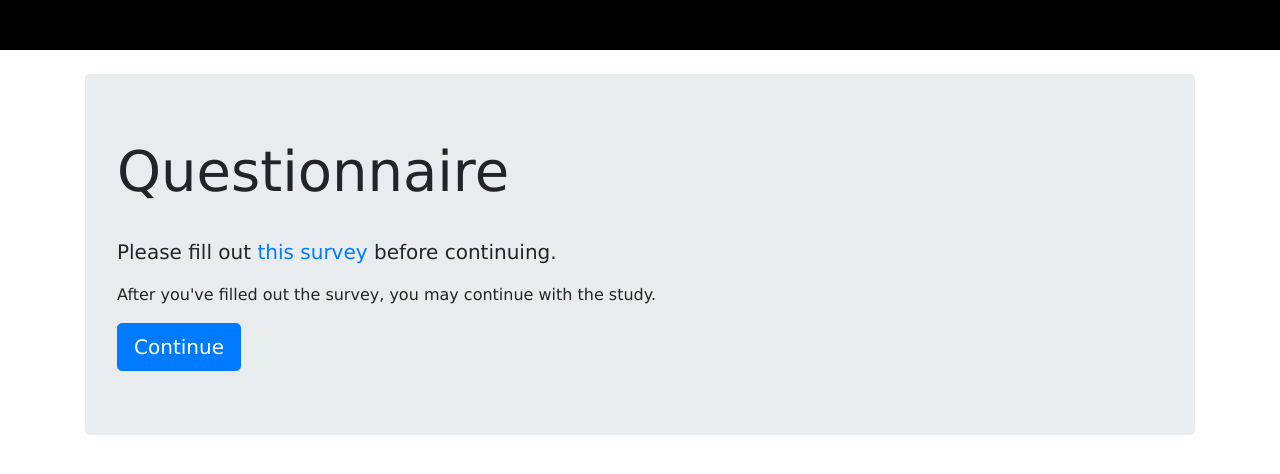
After one commit to KulkarniAbhishekM/elx-lab-study-heroku, a Flask app: page /survey2 in a window 1280 px wide. The commit adds this page. Shown: the top 474 px of the page. Run offline with Flask 2, Linux system fonts and the light colour scheme; the visitor is signed in with stand-in values (Sample User, id 1); some libraries are stand-ins or nearby versions.

Commit message:
added survey page and deleted some vids to add again

```diff
--- a/app.py
+++ b/app.py
@@ -189,6 +189,13 @@ def study_break():
     else:
         return redirect(url_for('demographics'))
 
+@app.route("/survey1")
+def survey_exp():
+    return render_template("survey-exp.html", start=session['start'])
+
+@app.route("/survey2")
+def survey_con():
+    return render_template("survey-con.html", start=session['start'])
 
 @app.route("/superposition", methods=['GET', 'POST'])
 def superposition():
@@ -284,10 +291,12 @@ def dnsHarvesting():
             db.child(session['username']).child('experimental').child('dns').update(data)
             session['dns'] = True
 
-            if session['start'] == 'e':
-                return redirect(url_for('study_break'))
-            elif session['start'] == 'c':
-                return redirect(url_for('final_page'))
+            return redirect(url_for('survey_exp'))
+            # if session['start'] == 'e':
+            #     return redirect(url_for('survey_exp'))
+            #     # return redirect(url_for('study_break'))
+            # elif session['start'] == 'c':
+            #     return redirect(url_for('final_page'))
 
 
         return render_template("dns-harvesting.html", form=form, user=session['username'], interest=session['interest'], sec1=session['superposition'], sec2=session['restAPI'], sec3=session['dns'], one_liner=one_liner, lesson=lesson)
@@ -372,10 +381,11 @@ def cloud():
             db.child(session['username']).child('control').child('cloud').update(data)
             session['cloud'] = True
 
-            if session['start'] == 'e':
-                return redirect(url_for('final_page'))
-            elif session['start'] == 'c':
-                return redirect(url_for('study_break'))
+            return redirect(url_for('survey_con'))
+            # if session['start'] == 'e':
+            #     return redirect(url_for('final_page'))
+            # elif session['start'] == 'c':
+            #     return redirect(url_for('study_break'))
 
         return render_template("cloud.html", form=form, user=session['username'],  sec1=session['entanglement'], sec2=session['cryptography'], sec3=session['cloud'])
     else:
--- a/templates/study-intro.html
+++ b/templates/study-intro.html
@@ -9,7 +9,7 @@
     <div class="container align-self-center">
         <div class="jumbotron">
             <h1 class="display-4">Section 1</h1>
-            <p class="lead">The researcher will now explain the study process. Click "Begin" when you are ready to
+            <p class="lead">WE NEED TO ADD INTRODUCTION HERE! Click "Begin" when you are ready to
                 begin Section 1.</p>
             {#<hr class="my-4">
             <p>Here are potentially some more instructions</p>#}
--- /dev/null
+++ b/templates/survey-con.html
@@ -0,0 +1,33 @@
+{% extends "base.html"%}
+{% block content %}
+
+
+<br>
+
+<div class="d-flex justify-content-center">
+
+    <div class="container align-self-center">
+        <div class="jumbotron">
+            <h1 class="display-4">Questionnaire</h1>
+            <br>
+            <p class="lead">Please fill out <a href="https://ufl.qualtrics.com/jfe/form/SV_54kwqGpdA7wQFqm" target="_blank">this survey</a> before continuing.</p>
+
+
+            <p>After you've filled out the survey, you may continue with the study.</p>
+           {% if start == 'e' %}
+                <a href="{{url_for('final_page')}}"> <button type="button" class="btn btn-primary btn-lg">Continue
+                        </button></a>
+                {% elif start == 'c' %}
+                <a href="{{url_for('study_break')}}"> <button type="button" class="btn btn-primary btn-lg">Continue
+                        </button></a>
+                {%endif%}
+        </div>
+
+    </div>
+
+</div>
+
+
+
+
+{% endblock %}
```
Also changed, not shown: templates/survey-exp.html (added, +33 -0 lines), 1 other file.
